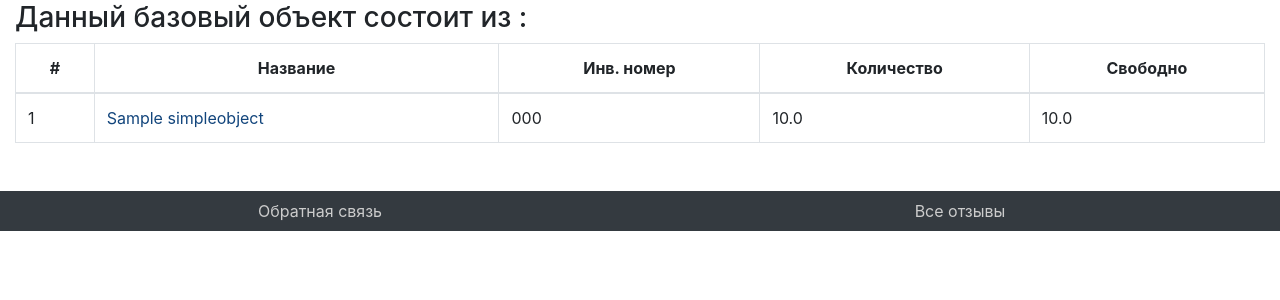
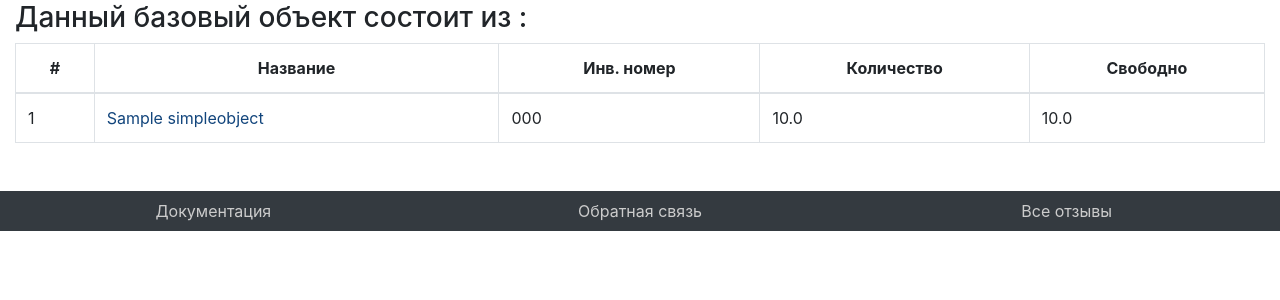
Before and after one commit to igoremin/db_work, a Django app: a page that uses templates/base.html in a window 1280 px wide. Shown: the part 271-571 px from the top of the page. Run offline with Django 3.2, Linux system fonts and the light colour scheme; a user stored in the database is signed in; tables that the repository leaves empty hold one stand-in row (values such as "Sample post"); some libraries are stand-ins or nearby versions.

Commit message:
Изменил названия некоторых кнопок

```diff
--- a/templates/base.html
+++ b/templates/base.html
@@ -119,8 +119,8 @@
             </ol>
             {% if user.is_superuser %}
                 <ol class="breadcrumb">
-                    <li><a class="btn btn-outline-secondary" href="{% url 'simple_object_add_form_url' lab=current_lab.slug %}" role="button">Добавить простой объект</a></li>
-                    <li class="ml-1"><a class="btn btn-outline-secondary" href="{% url 'big_object_add_url' lab=current_lab.slug %}" role="button">Добавить сложный объект</a></li>
+                    <li><a class="btn btn-outline-secondary" href="{% url 'simple_object_add_form_url' lab=current_lab.slug %}" role="button">Создать простую единицу</a></li>
+                    <li class="ml-1"><a class="btn btn-outline-secondary" href="{% url 'big_object_add_url' lab=current_lab.slug %}" role="button">Создать составное оборудование</a></li>
                     <li class="ml-1"><a class="btn btn-outline-secondary" href="{% url 'category_add_form_url' lab=current_lab.slug %}" role="button">Добавить категорию</a></li>
                 </ol>
             {% endif %}
@@ -148,6 +148,9 @@
         <div class="row text-center">
             {% if user.is_authenticated %}
                 <div class="col">
+                    <a class="nav-link" href="{% url 'doc_page_url' %}">Документация</a>
+                </div>
+                <div class="col">
                     <a class="nav-link" href="{% url 'feedback_form_url' %}">Обратная связь</a>
                 </div>
 
@@ -163,7 +166,7 @@
             {% if user.is_superuser and user_cat_list != 'none' %}
                 <!-- Button trigger modal -->
                 <div class="col" data-toggle="modal" data-target="#objects_delete">
-                    <a class="nav-link" style="cursor: pointer">Удалить</a>
+                    <a class="nav-link" style="cursor: pointer">Удалить все данные</a>
                 </div>
 
                 <!-- Модальное окно -->
```
